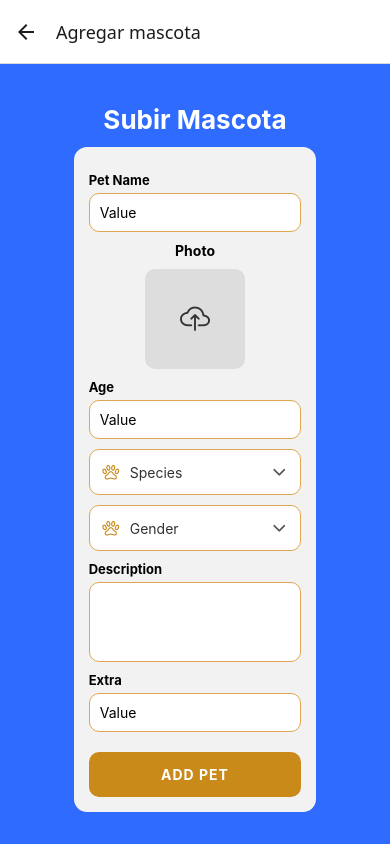
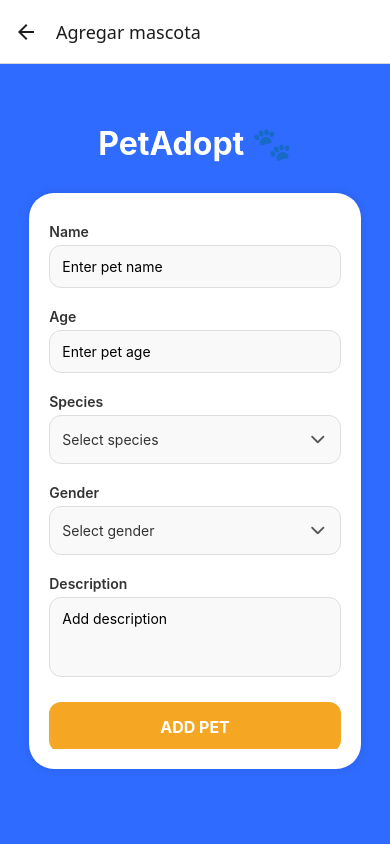
Before and after one commit to AndreaRG21/pet-adoption-app, a React Native app: screen /AddPet in a window 390 px wide. Built offline with nearby package versions, Linux system fonts and the light colour scheme.

Commit message:
fixed more erros, and fixed navigating problems and modefied AddPetView.js

```diff
--- a/src/views/AddPetView.js
+++ b/src/views/AddPetView.js
@@ -5,12 +5,13 @@ import {
   TextInput,
   StyleSheet,
   TouchableOpacity,
-  FlatList,
+  ScrollView,
 } from "react-native";
 import { Ionicons } from "@expo/vector-icons";
 
 export default function AddPetView() {
-  const [openSelect, setOpenSelect] = useState(null);
+  const [showSpecies, setShowSpecies] = useState(false);
+  const [showGender, setShowGender] = useState(false);
 
   const [values, setValues] = useState({
     name: "",
@@ -18,125 +19,119 @@ export default function AddPetView() {
     species: "",
     gender: "",
     description: "",
-    extra: "",
   });
 
-  const formFields = [
-    { id: "name", label: "Pet Name", type: "input" },
-    { id: "photo", label: "Photo", type: "image" },
-    { id: "age", label: "Age", type: "input" },
-    { id: "species", label: "Species", type: "select" },
-    { id: "gender", label: "Gender", type: "select" },
-    { id: "description", label: "Description", type: "textarea" },
-    { id: "extra", label: "Extra", type: "input" },
-  ];
-
-  const options = {
-    species: ["Dog", "Cat", "Bird", "Rabbit", "Other"],
-    gender: ["Male", "Female"],
-  };
+  const speciesOptions = ["Dog", "Cat", "Bird", "Rabbit", "Other"];
+  const genderOptions = ["Male", "Female"];
 
   const handleChange = (key, value) => {
     setValues({ ...values, [key]: value });
   };
 
   const handleSubmit = () => {
-    console.log("PET DATA:", values);
+    console.log("Mascota:", values);
+    alert("Mascota agregada (simulado)");
   };
 
-  const renderItem = ({ item }) => {
-    switch (item.type) {
-      case "input":
   return (
-          <View>
-            <Text style={styles.label}>{item.label}</Text>
+    <View style={styles.container}>
+      <Text style={styles.logo}>PetAdopt 🐾</Text>
+
+      <View style={styles.card}>
+        <ScrollView showsVerticalScrollIndicator={false}>
+          {/* Name */}
+          <Text style={styles.label}>Name</Text>
           <TextInput
             style={styles.input}
-              placeholder="Value"
-              value={values[item.id]}
-              onChangeText={(text) => handleChange(item.id, text)}
+            placeholder="Enter pet name"
+            value={values.name}
+            onChangeText={(text) => handleChange("name", text)}
           />
-          </View>
-        );
 
-      case "textarea":
-        return (
-          <View>
-            <Text style={styles.label}>{item.label}</Text>
+          {/* Age */}
+          <Text style={styles.label}>Age</Text>
           <TextInput
-              style={[styles.input, styles.textArea]}
-              multiline
-              value={values[item.id]}
-              onChangeText={(text) => handleChange(item.id, text)}
+            style={styles.input}
+            placeholder="Enter pet age"
+            value={values.age}
+            onChangeText={(text) => handleChange("age", text)}
+            keyboardType="numeric"
           />
-          </View>
-        );
 
-      case "image":
-        return (
-          <View>
-            <Text style={styles.labelCenter}>{item.label}</Text>
-            <TouchableOpacity style={styles.imageBox}>
-              <Ionicons name="cloud-upload-outline" size={30} color="#333" />
+          {/* Species */}
+          <Text style={styles.label}>Species</Text>
+          <TouchableOpacity
+            style={styles.inputBox}
+            onPress={() => setShowSpecies(!showSpecies)}
+          >
+            <Text style={styles.inputText}>
+              {values.species || "Select species"}
+            </Text>
+            <Ionicons
+              name={showSpecies ? "chevron-up" : "chevron-down"}
+              size={20}
+              color="#555"
+            />
           </TouchableOpacity>
-          </View>
-        );
-
-      case "select":
-        return (
-          <View>
-            <TouchableOpacity
-              style={styles.select}
-              onPress={() =>
-                setOpenSelect(openSelect === item.id ? null : item.id)
-              }
-            >
-              <View style={styles.selectLeft}>
-                <Ionicons name="paw-outline" size={18} color="#C98A1A" />
-                <Text style={styles.selectText}>
-                  {values[item.id] || item.label}
-                </Text>
-              </View>
-              <Ionicons name="chevron-down" size={18} color="#555" />
-            </TouchableOpacity>
-
-            {openSelect === item.id &&
-              options[item.id].map((opt) => (
+          {showSpecies &&
+            speciesOptions.map((opt) => (
               <TouchableOpacity
                 key={opt}
                 style={styles.option}
                 onPress={() => {
-                    handleChange(item.id, opt);
-                    setOpenSelect(null);
+                  handleChange("species", opt);
+                  setShowSpecies(false);
                 }}
               >
                 <Text>{opt}</Text>
               </TouchableOpacity>
             ))}
-          </View>
-        );
 
-      default:
-        return null;
-    }
-  };
+          {/* Gender */}
+          <Text style={styles.label}>Gender</Text>
+          <TouchableOpacity
+            style={styles.inputBox}
+            onPress={() => setShowGender(!showGender)}
+          >
+            <Text style={styles.inputText}>
+              {values.gender || "Select gender"}
+            </Text>
+            <Ionicons
+              name={showGender ? "chevron-up" : "chevron-down"}
+              size={20}
+              color="#555"
+            />
+          </TouchableOpacity>
+          {showGender &&
+            genderOptions.map((opt) => (
+              <TouchableOpacity
+                key={opt}
+                style={styles.option}
+                onPress={() => {
+                  handleChange("gender", opt);
+                  setShowGender(false);
+                }}
+              >
+                <Text>{opt}</Text>
+              </TouchableOpacity>
+            ))}
 
-  return (
-    <View style={styles.container}>
-      <Text style={styles.title}>Subir Mascota</Text>
+          {/* Description */}
+          <Text style={styles.label}>Description</Text>
+          <TextInput
+            style={[styles.input, { height: 80, textAlignVertical: "top" }]}
+            placeholder="Add description"
+            multiline
+            value={values.description}
+            onChangeText={(text) => handleChange("description", text)}
+          />
 
-      <FlatList
-        data={formFields}
-        keyExtractor={(item) => item.id}
-        renderItem={renderItem}
-        showsVerticalScrollIndicator={false}
-        contentContainerStyle={styles.card}
-        ListFooterComponent={
+          {/* Botón */}
           <TouchableOpacity style={styles.button} onPress={handleSubmit}>
             <Text style={styles.buttonText}>ADD PET</Text>
           </TouchableOpacity>
-        }
-      />
+        </ScrollView>
+      </View>
     </View>
   );
 }
@@ -145,106 +140,80 @@ const styles = StyleSheet.create({
   container: {
     flex: 1,
     backgroundColor: "#2F6BFF",
-    paddingTop: 40,
     alignItems: "center",
+    paddingTop: 60,
   },
 
-  title: {
-    fontSize: 26,
+  logo: {
+    fontSize: 32,
+    color: "#fff",
     fontWeight: "bold",
-    color: "#fff",
-    marginBottom: 10,
+    marginBottom: 30,
   },
 
   card: {
-    width: "90%",
-    backgroundColor: "#f2f2f2",
-    borderRadius: 15,
-    padding: 15,
-    borderWidth: 2,
-    borderColor: "#2F6BFF",
-    alignSelf: "center",
+    width: "85%",
+    backgroundColor: "#fff",
+    borderRadius: 25,
+    padding: 20,
+    elevation: 5,
+    shadowColor: "#000",
+    shadowOpacity: 0.1,
+    shadowRadius: 10,
+    maxHeight: "80%",
   },
 
   label: {
-    fontSize: 13,
-    fontWeight: "bold",
+    color: "#333",
+    fontWeight: "600",
+    marginBottom: 5,
     marginTop: 10,
   },
 
-  labelCenter: {
-    textAlign: "center",
-    marginTop: 10,
-    marginBottom: 5,
-    fontWeight: "bold",
+  input: {
+    borderWidth: 1,
+    borderColor: "#DDD",
+    borderRadius: 12,
+    padding: 12,
+    marginBottom: 10,
+    backgroundColor: "#F9F9F9",
   },
 
-  input: {
-    backgroundColor: "#fff",
-    borderRadius: 10,
-    padding: 10,
-    borderWidth: 1,
-    borderColor: "#E0A84E",
-    marginTop: 5,
-  },
-
-  textArea: {
-    height: 80,
-    textAlignVertical: "top",
-  },
-
-  imageBox: {
-    width: 100,
-    height: 100,
-    backgroundColor: "#ddd",
-    alignSelf: "center",
-    borderRadius: 10,
-    justifyContent: "center",
-    alignItems: "center",
-    elevation: 3,
-    marginTop: 5,
-  },
-
-  select: {
+  inputBox: {
     flexDirection: "row",
     justifyContent: "space-between",
     alignItems: "center",
-    backgroundColor: "#fff",
-    borderRadius: 10,
+    borderWidth: 1,
+    borderColor: "#DDD",
+    borderRadius: 12,
     padding: 12,
-    borderWidth: 1,
-    borderColor: "#E0A84E",
-    marginTop: 10,
+    marginBottom: 10,
+    backgroundColor: "#F9F9F9",
   },
 
-  selectLeft: {
-    flexDirection: "row",
-    alignItems: "center",
-    gap: 10,
-  },
-
-  selectText: {
+  inputText: {
     color: "#333",
   },
 
   option: {
-    backgroundColor: "#fff",
-    padding: 10,
+    padding: 12,
     borderBottomWidth: 1,
-    borderColor: "#ddd",
+    borderBottomColor: "#EEE",
+    backgroundColor: "#FFF",
   },
 
   button: {
-    backgroundColor: "#C98A1A",
-    padding: 14,
-    borderRadius: 10,
-    marginTop: 20,
+    backgroundColor: "#F5A623",
+    padding: 15,
+    borderRadius: 12,
     alignItems: "center",
+    marginTop: 15,
+    marginBottom: 10,
   },
 
   buttonText: {
     color: "#fff",
     fontWeight: "bold",
-    letterSpacing: 1,
+    fontSize: 16,
   },
 });
--- a/src/views/HistorialView.js
+++ b/src/views/HistorialView.js
@@ -1,5 +1,5 @@
+import React, { useContext } from "react";
 import { View, Text, StyleSheet, FlatList } from "react-native";
-import { useContext } from "react";
 import { PetsContext } from "../context/PetsContext";
 import TopBar from "../components/TopBar";
 
@@ -26,7 +26,9 @@ export default function HistorialView() {
         ) : (
           <FlatList
             data={likedPets}
-            keyExtractor={(item) => item.id.toString()}
+            keyExtractor={(item) =>
+              item.id?.toString() || Math.random().toString()
+            }
             renderItem={({ item }) => renderItem(item)}
             contentContainerStyle={styles.list}
           />
@@ -39,7 +41,9 @@ export default function HistorialView() {
         ) : (
           <FlatList
             data={dislikedPets}
-            keyExtractor={(item) => item.id.toString()}
+            keyExtractor={(item) =>
+              item.id?.toString() || Math.random().toString()
+            }
             renderItem={({ item }) => renderItem(item)}
             contentContainerStyle={styles.list}
           />
@@ -52,56 +56,48 @@ export default function HistorialView() {
 const styles = StyleSheet.create({
   container: {
     flex: 1,
-    backgroundColor: "#ffffff",
+    backgroundColor: "#F3F7FF",
   },
-
   content: {
     flex: 1,
     padding: 20,
   },
-
   title: {
     fontSize: 26,
-    color: "#fff",
+    color: "#2F6BFF", // visible sobre fondo claro
     fontWeight: "bold",
     marginBottom: 15,
   },
-
   subtitle: {
     fontSize: 18,
-    color: "#fff",
+    color: "#2F6BFF", // visible
     marginTop: 10,
     marginBottom: 5,
     fontWeight: "bold",
   },
-
   list: {
     paddingBottom: 10,
+    flexGrow: 0,
   },
-
   card: {
     backgroundColor: "#2F6BFF",
     padding: 15,
     borderRadius: 15,
     marginBottom: 10,
-
     // sombra iOS
     shadowColor: "#000",
     shadowOpacity: 0.1,
     shadowRadius: 20,
-
     // sombra Android
     elevation: 3,
   },
-
   petName: {
     fontSize: 16,
     fontWeight: "600",
-    color: "#1F2937",
+    color: "#fff", // contraste con azul
   },
-
   empty: {
-    color: "#E0E7FF",
+    color: "#9CA3AF",
     fontStyle: "italic",
     marginBottom: 10,
   },
--- a/src/views/LoginView.js
+++ b/src/views/LoginView.js
@@ -1,10 +1,18 @@
 import React, { useState } from "react";
-import { View, Text, TextInput, TouchableOpacity, StyleSheet, Image } from "react-native";
+import {
+  View,
+  Text,
+  TextInput,
+  TouchableOpacity,
+  StyleSheet,
+  Image,
+} from "react-native";
 import { Ionicons } from "@expo/vector-icons";
 import { useAuthViewModel } from "../viewmodels/useAuthViewModel";
 
 export default function LoginView({ navigation }) {
-  const { email, setEmail, password, setPassword, error, handleLogin } = useAuthViewModel();
+  const { email, setEmail, password, setPassword, error, handleLogin } =
+    useAuthViewModel();
   const [showPassword, setShowPassword] = useState(false);
 
   return (
@@ -25,7 +33,7 @@ export default function LoginView({ navigation }) {
             style={styles.input}
             value={email}
             onChangeText={setEmail}
-            placeholder="Value"
+            placeholder="Email"
             keyboardType="email-address"
             autoCapitalize="none"
           />
@@ -37,7 +45,7 @@ export default function LoginView({ navigation }) {
             style={styles.input}
             value={password}
             onChangeText={setPassword}
-            placeholder="Value"
+            placeholder="Password"
             secureTextEntry={!showPassword}
           />
           <Ionicons
@@ -49,16 +57,18 @@ export default function LoginView({ navigation }) {
 
         {error ? <Text style={styles.errorText}>{error}</Text> : null}
 
-        <TouchableOpacity style={styles.button} onPress={() => handleLogin(navigation)}>
+        <TouchableOpacity
+          style={styles.button}
+          onPress={() => handleLogin(navigation)}
+        >
           <Text style={styles.buttonText}>SIGN IN</Text>
         </TouchableOpacity>
 
         <Text style={styles.forgotText}>Forgot password?</Text>
       </View>
 
-
       <Image
-        source={{ uri: 'https://tu-link-al-perro.png' }}
+        source={{ uri: "https://tu-link-al-perro.png" }}
         style={styles.dogImage}
       />
     </View>
--- a/src/views/SignUpView.js
+++ b/src/views/SignUpView.js
@@ -1,9 +1,16 @@
 import React, { useState } from "react";
-import { View, Text, TextInput, StyleSheet, TouchableOpacity } from "react-native";
+import {
+  View,
+  Text,
+  TextInput,
+  StyleSheet,
+  TouchableOpacity,
+} from "react-native";
+import { Ionicons } from "@expo/vector-icons";
 import { useRegister } from "../hooks/useRegister";
 
 export default function SignUpView({ navigation }) {
-  const [full_name, setFullName] = useState("");
+  const [fullName, setFullName] = useState("");
   const [email, setEmail] = useState("");
   const [password, setPassword] = useState("");
   const [showPassword, setShowPassword] = useState(false);
@@ -11,8 +18,7 @@ export default function SignUpView({ navigation }) {
   const { registerUser, loading, error } = useRegister();
 
   const handleRegister = async () => {
-  const result = await registerUser(full_name, email, password);
-
+    const result = await registerUser(fullName, email, password);
     if (result) {
       navigation.navigate("Login");
     }
@@ -20,13 +26,43 @@ const handleRegister = async () => {
 
   return (
     <View style={styles.container}>
-      <Text style={styles.label}>Full_Name</Text>
-      <TextInput style={styles.input} onChangeText={setFullName} />
+      <Text style={styles.logo}>PetAdopt 🐾</Text>
 
+      <View style={styles.card}>
+        {/* Tabs */}
+        <View style={styles.tabs}>
+          <TouchableOpacity onPress={() => navigation.navigate("Login")}>
+            <Text style={styles.inactiveTab}>login</Text>
+          </TouchableOpacity>
+          <Text style={styles.activeTab}>sign up</Text>
+        </View>
+
+        {/* Full Name */}
+        <Text style={styles.label}>Full Name</Text>
+        <View style={styles.inputBox}>
+          <TextInput
+            style={styles.input}
+            value={fullName}
+            onChangeText={setFullName}
+            placeholder="Enter your name"
+          />
+        </View>
+
+        {/* Email */}
         <Text style={styles.label}>Email</Text>
-      <TextInput style={styles.input} onChangeText={setEmail} />
+        <View style={styles.inputBox}>
+          <TextInput
+            style={styles.input}
+            value={email}
+            onChangeText={setEmail}
+            placeholder="Enter your email"
+            keyboardType="email-address"
+            autoCapitalize="none"
+          />
+        </View>
 
-      <Text style={styles.label}>Password*</Text>
+        {/* Password */}
+        <Text style={styles.label}>Password</Text>
         <View style={styles.inputBox}>
           <TextInput
             style={styles.input}
@@ -35,48 +71,119 @@ const handleRegister = async () => {
             placeholder="Min 8 characters"
             secureTextEntry={!showPassword}
           />
+          <Ionicons
+            name={showPassword ? "eye-off" : "eye"}
+            size={20}
+            onPress={() => setShowPassword(!showPassword)}
+          />
         </View>
 
-      {/* BOTÓN */}
+        {/* Error */}
+        {error && <Text style={styles.errorText}>{error}</Text>}
+
+        {/* Button */}
         <TouchableOpacity
-        style={styles.btn}
+          style={styles.button}
           onPress={handleRegister}
           disabled={loading}
         >
-        <Text style={styles.btnText}>
-          {loading ? "Registering..." : "Sign Up"}
+          <Text style={styles.buttonText}>
+            {loading ? "Registering..." : "SIGN UP"}
           </Text>
         </TouchableOpacity>
-
-      {/* ERROR */}
-      {error && <Text style={styles.error}>{error}</Text>}
+      </View>
     </View>
   );
 }
+
 const styles = StyleSheet.create({
   container: {
     flex: 1,
-    backgroundColor: "#F3F7FF",
+    backgroundColor: "#2F6BFF",
+    alignItems: "center",
+    paddingTop: 80,
+  },
+
+  logo: {
+    fontSize: 32,
+    color: "#fff",
+    fontWeight: "bold",
+    marginBottom: 40,
+  },
+
+  card: {
+    width: "85%",
+    backgroundColor: "#fff",
+    borderRadius: 30,
+    padding: 25,
+    zIndex: 2,
+    elevation: 5,
+    shadowColor: "#000",
+    shadowOpacity: 0.1,
+    shadowRadius: 10,
+  },
+
+  tabs: {
+    flexDirection: "row",
     justifyContent: "center",
-    padding: 20,
+    gap: 30,
+    marginBottom: 25,
+  },
+
+  activeTab: {
+    color: "#2F6BFF",
+    fontWeight: "bold",
+    fontSize: 18,
+    borderBottomWidth: 2,
+    borderColor: "#2F6BFF",
+    paddingBottom: 5,
+  },
+
+  inactiveTab: {
+    color: "#999",
+    fontSize: 18,
   },
 
   label: {
-    fontSize: 14,
-    fontWeight: "bold",
+    color: "#333",
     marginBottom: 5,
-    color: "#1F2937",
+    fontWeight: "600",
   },
 
   inputBox: {
+    backgroundColor: "#FFF",
+    borderWidth: 1,
+    borderColor: "#DDD",
+    borderRadius: 12,
+    flexDirection: "row",
+    alignItems: "center",
+    paddingRight: 10,
     marginBottom: 15,
   },
 
   input: {
-    backgroundColor: "#fff",
+    flex: 1,
     padding: 12,
+  },
+
+  button: {
+    backgroundColor: "#F5A623",
+    padding: 15,
     borderRadius: 12,
-    borderWidth: 1,
-    borderColor: "#E5E7EB",
+    alignItems: "center",
+    marginTop: 10,
+  },
+
+  buttonText: {
+    color: "#fff",
+    fontWeight: "bold",
+    fontSize: 14,
+  },
+
+  errorText: {
+    color: "red",
+    fontSize: 12,
+    marginBottom: 10,
+    textAlign: "center",
   },
 });
--- a/src/views/WelcomeView.js
+++ b/src/views/WelcomeView.js
@@ -35,9 +35,9 @@ export default function WelcomeView({ navigation }) {
       {/* 🔘 BOTÓN */}
       <TouchableOpacity
         style={styles.button}
-        onPress={() => navigation.navigate("Main", { screen: "Swipe" })}
+        onPress={() => navigation.navigate("Login")} // 🔹 Cambiado a Login
       >
-        <Text style={styles.buttonText}>Entrar</Text>
+        <Text style={styles.buttonText}>Login</Text>
       </TouchableOpacity>
     </View>
   );
```
Also changed, not shown: src/views/SwipeView.js (+12 -2 lines). Lines whose indentation alone changed are shown as unchanged.
